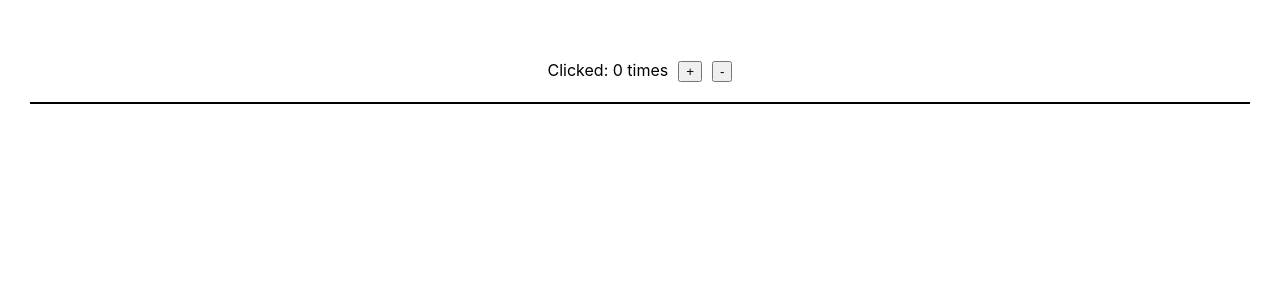
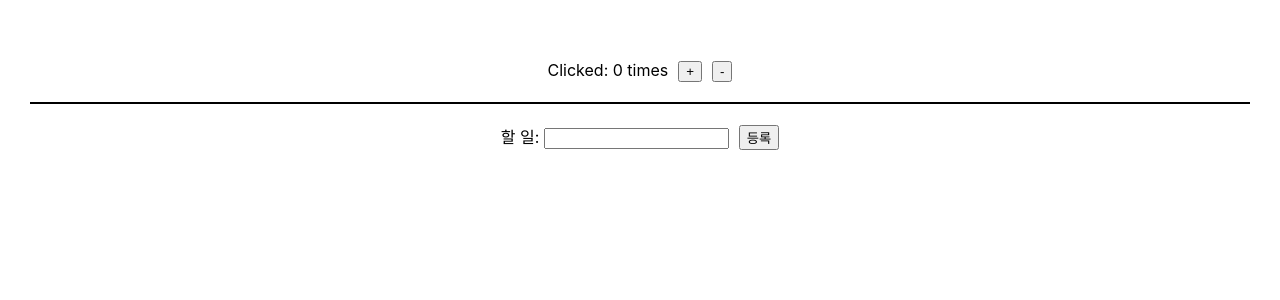
Before and after one commit to sbpark88/react-store, a React (Create React App) app: page / in a window 1280 px wide. Shown: the top 300 px of the page. Built offline with nearby package versions, Linux system fonts and the light colour scheme.

Commit message:
Add: Todo using 'create'

```diff
--- a/src/App.tsx
+++ b/src/App.tsx
@@ -1,11 +1,13 @@
 import React from "react";
 import "./App.css";
 import Counter from "./features/counter/Counter";
+import Todo from "./features/todo/Todo";
 
 function App() {
   return (
     <div className="App">
       <Counter />
+      <Todo />
     </div>
   );
 }
--- /dev/null
+++ b/src/features/todo/Todo.tsx
@@ -0,0 +1,44 @@
+import React, { useCallback, useState } from "react";
+import "./Todo.css";
+import { TodoItem, useTodoStore } from "./todoStore";
+
+const Todo: React.FC = () => {
+  const [title, setTitle] = useState("");
+  const { list, addTodo } = useTodoStore();
+  const onInputChange = useCallback(
+    (event: React.ChangeEvent<HTMLInputElement>) => {
+      setTitle(event.target.value);
+    },
+    [],
+  );
+  const createTodo = useCallback(
+    (event: React.MouseEvent<HTMLButtonElement>) => {
+      addTodo(title);
+      setTitle("");
+    },
+    [addTodo, title],
+  );
+
+  return (
+    <section className="todos-container">
+      할 일: <input id="todo-text" onChange={onInputChange} value={title} />
+      <button onClick={createTodo}>등록</button>
+      <div className="todo-list">
+        {list?.map((todo) => <Item key={todo.id} {...todo} />)}
+      </div>
+    </section>
+  );
+};
+
+export default Todo;
+
+const Item: React.FC<TodoItem> = ({ id, title }) => {
+  const { deleteTodo } = useTodoStore();
+  return (
+    <div className="todos--item">
+      <div className="todos--id">{id}</div>
+      <div className="todos--title">{title}</div>
+      <button onClick={() => deleteTodo({ id, title })}>제거</button>
+    </div>
+  );
+};
--- /dev/null
+++ b/src/features/todo/todoStore.ts
@@ -0,0 +1,28 @@
+import { create } from "zustand";
+
+type State = {
+  list: TodoItem[];
+};
+
+type Actions = {
+  addTodo: (title: TodoItem["title"]) => void;
+  deleteTodo: ({ id, title }: TodoItem) => void;
+};
+
+export interface TodoItem {
+  id: number;
+  title: string;
+}
+
+export const useTodoStore = create<State & Actions>((set) => ({
+  list: [],
+  addTodo: (title) =>
+    set((state) => ({ list: [...state.list, { id: nextId(), title }] })),
+  deleteTodo: ({ id }) =>
+    set((state) => ({ list: state.list.filter((todo) => todo.id !== id) })),
+}));
+
+const nextId = (() => {
+  let id = 1;
+  return () => id++;
+})();
```
